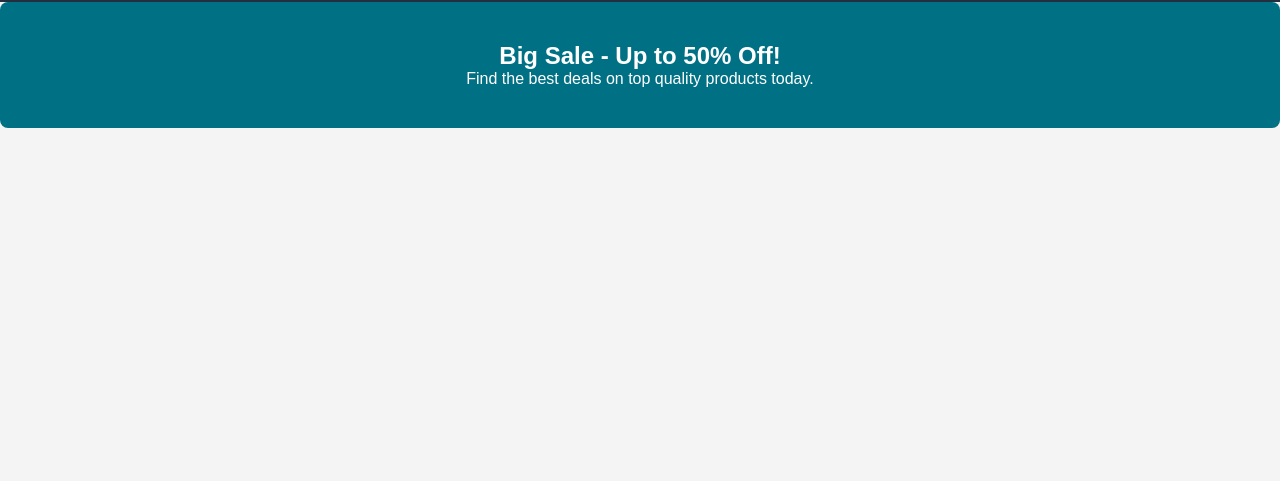
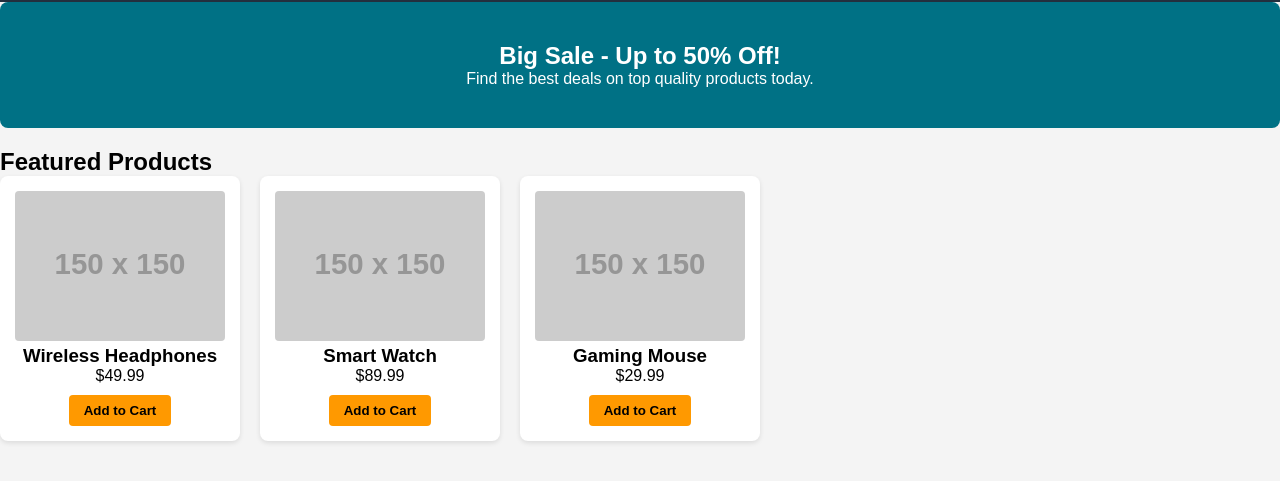
Before and after one commit to dipsanlama33-dotcom/E-commerce, a plain HTML site: page index.html in a window 1280 px wide. Shown: the part 59-540 px from the top of the page. Drawn offline with Linux system fonts and the light colour scheme; placeholder pictures from the web are drawn by us.

Commit message:
Added code in products.css, products.js

```diff
--- a/index.html
+++ b/index.html
@@ -6,6 +6,7 @@
     <title>E-Commerce</title>
     <link rel="stylesheet" href="style.css" />
     <link rel="stylesheet" href="header-hero.css" />
+    <link rel="stylesheet" href="products.css">
   </head>
   <body>
     <header class="navbar">
@@ -24,5 +25,12 @@
       <h1>Big Sale - Up to 50% Off!</h1>
       <p>Find the best deals on top quality products today.</p>
     </section>
+    <section class="products-section">
+ <h2>Featured Products</h2>
+ <div class="product-grid" id="product-container">
+ <!-- Rendered via JavaScript -->
+ </div>
+</section>
+<script src="products.js"></script>
   </body>
 </html>
--- /dev/null
+++ b/products.css
@@ -0,0 +1,28 @@
+products-section h2 { margin-bottom: 20px; }
+.product-grid {
+ display: grid;
+ grid-template-columns: repeat(auto-fill, minmax(220px, 1fr));
+ gap: 20px;
+}
+.product-card {
+ background: white;
+ padding: 15px;
+ border-radius: 8px;
+ box-shadow: 0 2px 5px rgba(0,0,0,0.1);
+ text-align: center;
+}
+.product-card img {
+ width: 100%;
+ height: 150px;
+ object-fit: cover;
+ border-radius: 4px;
+}
+.product-card button {
+ background-color: var(--accent-color);
+ border: none;
+ padding: 8px 15px;
+ border-radius: 4px;
+ cursor: pointer;
+ font-weight: bold;
+ margin-top: 10px;
+}
--- /dev/null
+++ b/products.js
@@ -0,0 +1,16 @@
+const products = [
+ { id: 1, name: "Wireless Headphones", price: 49.99, img: "https://via.placeholder.com/150" }, { id: 2, name: "Smart Watch", price: 89.99, img: "https://via.placeholder.com/150" },
+ { id: 3, name: "Gaming Mouse", price: 29.99, img: "https://via.placeholder.com/150" }
+];
+const container = document.getElementById("product-container");
+products.forEach(product => {
+ const card = document.createElement("div");
+ card.className = "product-card";
+ card.innerHTML = `
+ <img src="${product.img}" alt="${product.name}">
+ <h3>${product.name}</h3>
+ <p>$${product.price}</p>
+ <button onclick="addToCart(${product.id})">Add to Cart</button>
+ `;
+ container.appendChild(card);
+});
```
